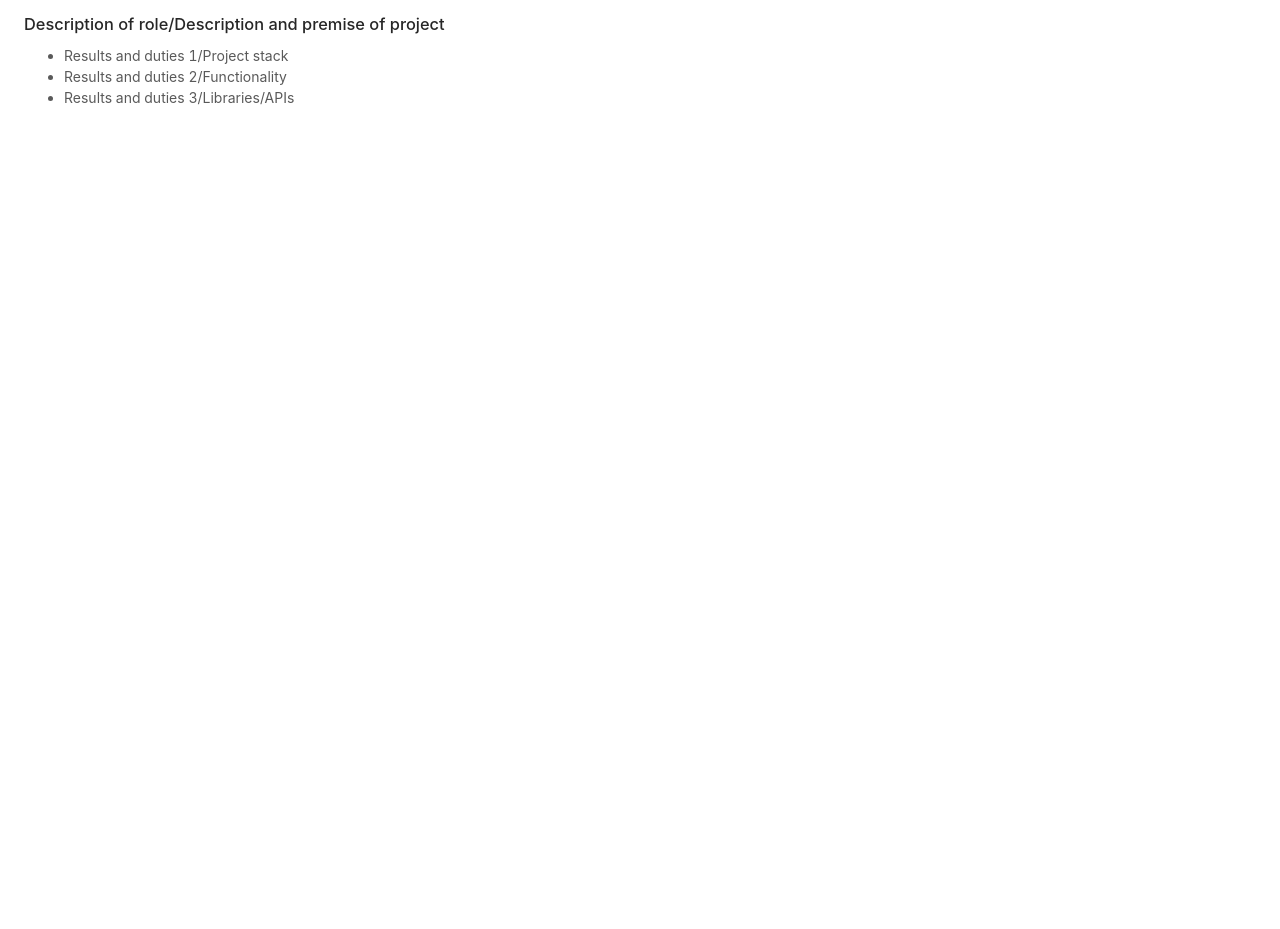
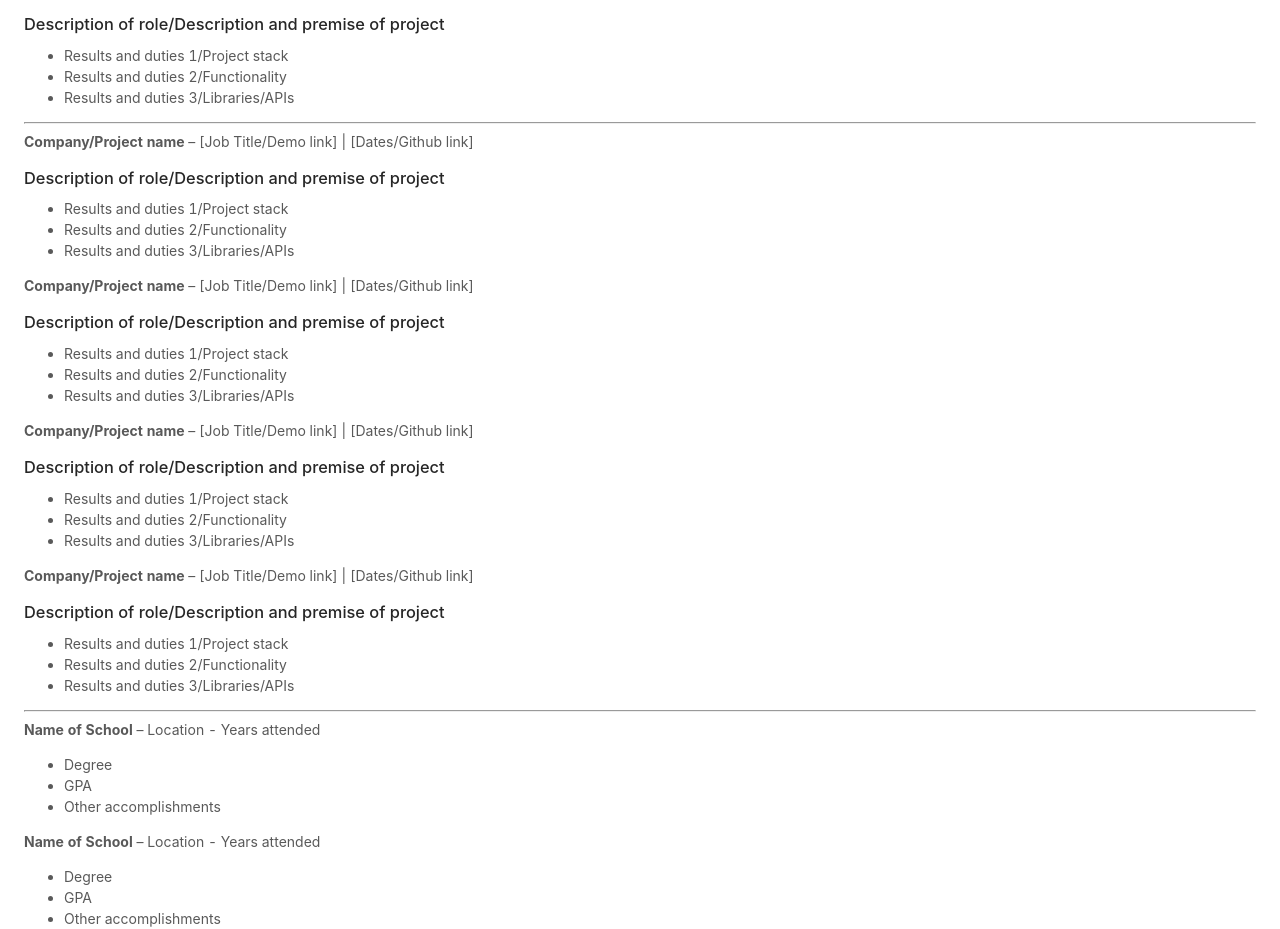
Before and after one commit to marycriv/my-site-2020, a React (Create React App) app: page / in a window 1280 px wide. Shown: the part 400-1329 px from the top of the page. Before the commit the page ends 800 px from the top, so only its background shows below. Built offline with nearby package versions, Linux system fonts and the light colour scheme.

Commit message:
education component added

```diff
--- /dev/null
+++ b/src/components/EducationEntry.js
@@ -0,0 +1,18 @@
+import React from 'react';
+
+class EducationEntry extends React.Component {
+    render(){
+        return (
+            <div className="education-entry">
+                <p><b>Name of School</b> – Location - Years attended</p>
+                <ul>
+                    <li>Degree</li>
+                    <li>GPA</li>
+                    <li>Other accomplishments</li>
+                </ul>
+            </div>
+        )
+    }
+}
+
+export default EducationEntry;
--- a/src/containers/ResumeContainer.js
+++ b/src/containers/ResumeContainer.js
@@ -1,5 +1,6 @@
 import React from 'react';
 import WorkProjectEntry from './../components/WorkProjectEntry';
+import EducationEntry from './../components/EducationEntry';
 
 class ResumeContainer extends React.Component {
     render(){
@@ -9,16 +10,22 @@ class ResumeContainer extends React.Component {
                     <center><h2>Title | Location | Resume PDF Link</h2></center>
                     <p>Personal Statement: Lorem ipsum dolor sit amet, consectetur adipiscing elit. Nulla in sem eu nulla cursus fringilla nec eget orci. Sed bibendum bibendum tempus. Maecenas dignissim ullamcorper feugiat. Sed at lobortis massa. In massa purus, aliquet nec enim eu, tempus consectetur magna. Nam vulputate risus lacus, eget mollis dolor gravida eget. Phasellus ac bibendum quam. Suspendisse semper massa ac metus imperdiet, sit amet mollis purus sodales. Praesent bibendum tortor metus, eget dapibus ante tempor a.</p>
                 </div>
-                <hr/>
+                <hr />
                 <div className="work-experience">
                     <WorkProjectEntry />
                     <WorkProjectEntry />
                 </div>
+                <hr />
                 <div className="projects">
-
+                    <WorkProjectEntry />
+                    <WorkProjectEntry />
+                    <WorkProjectEntry />
+                    <WorkProjectEntry />
                 </div>
+                <hr />
                 <div className="education">
-
+                    <EducationEntry />
+                    <EducationEntry />
                 </div>
             </div>
         )
```
